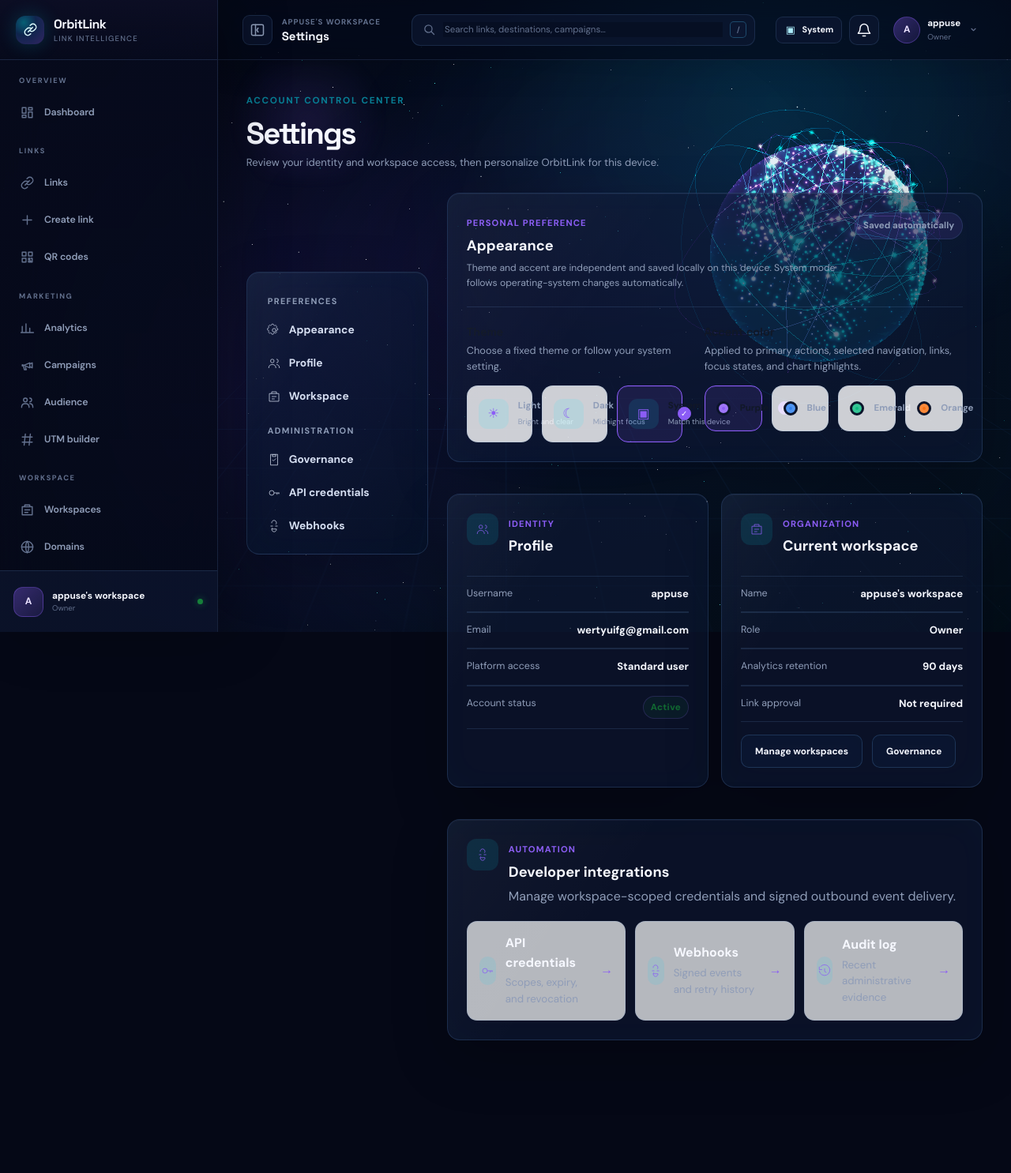
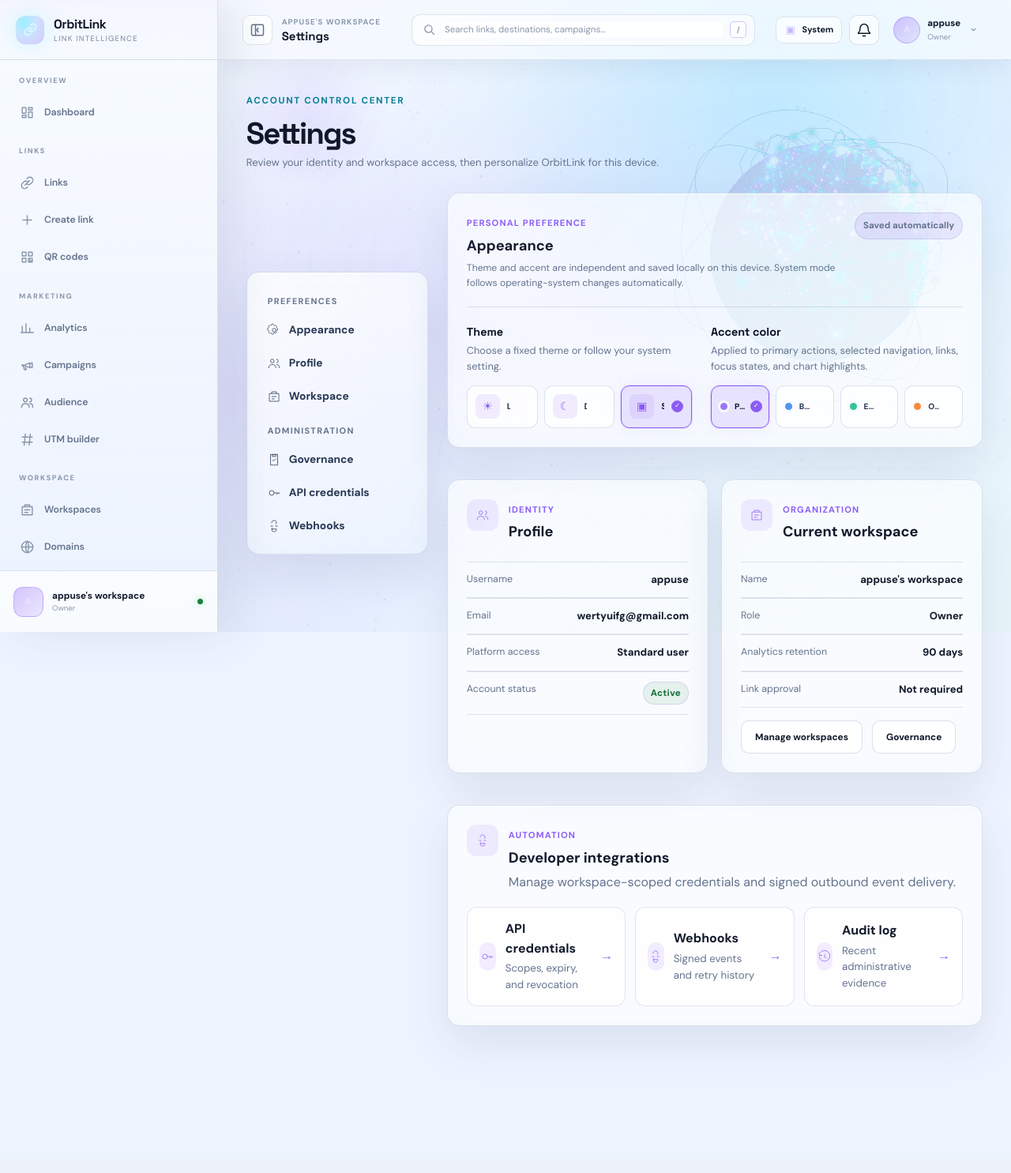
Before and after one commit to NeerajKumarU/Url_short, a Django app: page /settings/ in a window 1280 px wide. Shown: the whole page at 79% size. After the commit the page ends 1310 px from the top, so only its background shows below. Run offline with Django 4.2, Linux system fonts and the light colour scheme; a user stored in the database is signed in; data comes from the database, SQL or seed files in the repository; data that the repository does not hold is empty.

Commit message:
fix(ui): repair appearance toggles and spacing

```diff
--- a/app/templates/base.html
+++ b/app/templates/base.html
@@ -42,7 +42,7 @@
     {% block styles %}{% endblock %}
     <link rel="stylesheet" href="{% static 'css/theme.css' %}">
     <link rel="stylesheet" href="{% static 'css/premium.css' %}?v=20261103-1">
-    <link rel="stylesheet" href="{% static 'css/cyber-scene.css' %}?v=20261103-1">
+    <link rel="stylesheet" href="{% static 'css/cyber-scene.css' %}?v=20261103-2">
     {% block page_styles %}{% endblock %}
   </head>
   <body class="{% if user.is_authenticated %}app-authenticated{% else %}public-page{% endif %} {% block body_class %}{% endblock %}" data-route="{{ request.resolver_match.url_name|default:'unknown' }}">
--- a/app/url_short/static/css/cyber-scene.css
+++ b/app/url_short/static/css/cyber-scene.css
@@ -15,6 +15,7 @@
   --surface: rgba(14, 25, 53, .58);
   --surface-2: rgba(20, 34, 69, .68);
   --surface-solid: #0b142a;
+  --surface-raised: #101c38;
   --control-bg: rgba(14, 25, 53, .72);
   --control-focus-bg: rgba(20, 36, 75, .84);
   --menu-bg: rgba(7, 14, 32, .96);
@@ -22,6 +23,7 @@
   --border: rgba(115, 159, 224, .16);
   --border-strong: rgba(73, 201, 255, .29);
   --text: #f6f8ff;
+  --text-strong: #ffffff;
   --text-subtle: #d5def1;
   --muted: #8f9db8;
   --muted-2: #63718e;
@@ -35,6 +37,48 @@
   color: var(--text);
   background: var(--cyber-midnight);
 }
+
+html[data-accent="purple"] .app-authenticated { --primary: #8b5cf6; --primary-hover: #7042e8; --primary-rgb: 139, 92, 246; --accent-text: #c8b6ff; --primary-soft: rgba(139,92,246,.13); --accent-soft: rgba(139,92,246,.11); }
+html[data-accent="blue"] .app-authenticated { --primary: #258bff; --primary-hover: #0875ed; --primary-rgb: 37, 139, 255; --accent-text: #8ec9ff; --primary-soft: rgba(37,139,255,.13); --accent-soft: rgba(37,139,255,.11); }
+html[data-accent="emerald"] .app-authenticated { --primary: #00b989; --primary-hover: #009d75; --primary-rgb: 0, 185, 137; --accent-text: #6fffd8; --primary-soft: rgba(0,185,137,.13); --accent-soft: rgba(0,229,168,.1); }
+html[data-accent="orange"] .app-authenticated { --primary: #f97316; --primary-hover: #e85c08; --primary-rgb: 249, 115, 22; --accent-text: #ffbd87; --primary-soft: rgba(249,115,22,.13); --accent-soft: rgba(249,115,22,.1); }
+
+html[data-theme="light"] .app-authenticated {
+  --bg: #eef4ff;
+  --bg-deep: #e5edfb;
+  --sidebar-bg: rgba(244,248,255,.9);
+  --topbar-bg: rgba(244,248,255,.76);
+  --surface: rgba(255,255,255,.66);
+  --surface-2: rgba(244,248,255,.86);
+  --surface-solid: #f8fbff;
+  --surface-raised: #ffffff;
+  --control-bg: rgba(255,255,255,.72);
+  --control-focus-bg: #ffffff;
+  --menu-bg: rgba(250,252,255,.97);
+  --row-hover: rgba(var(--primary-rgb),.07);
+  --border: rgba(43,76,126,.14);
+  --border-strong: rgba(var(--primary-rgb),.34);
+  --text: #10182a;
+  --text-strong: #071124;
+  --text-subtle: #263754;
+  --muted: #64738e;
+  --muted-2: #8896ac;
+  color: var(--text);
+  background: #eef4ff;
+}
+html[data-theme="light"] .cyber-universe { background: radial-gradient(circle at 76% 18%, rgba(0,174,255,.13), transparent 31%), radial-gradient(circle at 23% 62%, rgba(108,51,232,.1), transparent 36%), linear-gradient(145deg,#f6f9ff,#e7f1ff 64%,#e9f8fb); }
+html[data-theme="light"] #cyber-scene { opacity: .45; filter: saturate(.9) contrast(.92); }
+html[data-theme="light"] .cyber-aurora { opacity: .38; }
+html[data-theme="light"] .cyber-grid { opacity: .16; }
+html[data-theme="light"] .cyber-vignette { background: radial-gradient(circle at 64% 36%,transparent 0 28%,rgba(238,244,255,.06) 60%,rgba(221,231,247,.46) 100%); }
+html[data-theme="light"] .app-authenticated .app-sidebar { border-right-color: rgba(45,76,124,.14); background: linear-gradient(180deg,rgba(248,251,255,.94),rgba(238,244,255,.88)); box-shadow: 18px 0 55px rgba(37,56,91,.1); }
+html[data-theme="light"] .app-authenticated .app-topbar { border-bottom-color: rgba(45,76,124,.12); background: rgba(247,250,255,.78); box-shadow: 0 10px 30px rgba(37,56,91,.07); }
+html[data-theme="light"] .app-authenticated .glass-card,
+html[data-theme="light"] .app-authenticated .table-wrap { border-color: rgba(51,89,145,.16); background: linear-gradient(145deg,rgba(255,255,255,.84),rgba(239,246,255,.7)); box-shadow: 0 22px 55px rgba(37,56,91,.1),inset 0 1px rgba(255,255,255,.8); }
+html[data-theme="light"] .app-authenticated .button-secondary { border-color: rgba(51,89,145,.18); background: rgba(255,255,255,.7); }
+html[data-theme="light"] .app-authenticated input,
+html[data-theme="light"] .app-authenticated select,
+html[data-theme="light"] .app-authenticated textarea { border-color: rgba(51,89,145,.2); background: rgba(255,255,255,.78); }
 
 .cyber-universe { position: fixed; inset: 0; z-index: 0; overflow: hidden; pointer-events: none; background: radial-gradient(circle at 76% 18%, rgba(0, 174, 255, .09), transparent 32%), radial-gradient(circle at 25% 62%, rgba(108, 51, 232, .12), transparent 38%), linear-gradient(145deg, #050816, #071126 62%, #04111d); }
 #cyber-scene { position: absolute; inset: 0; width: 100%; height: 100%; opacity: .96; filter: saturate(1.15) contrast(1.06); transition: opacity .4s ease; }
@@ -53,11 +97,11 @@
 .app-authenticated .brand-mark { border-color: rgba(0,229,255,.34); color: #dffcff; background: radial-gradient(circle at 28% 24%, rgba(0,229,255,.38), rgba(37,139,255,.2) 42%, rgba(139,92,246,.32)); box-shadow: 0 0 24px rgba(0,229,255,.18); }
 .app-authenticated .sidebar-link { border-color: transparent; }
 .app-authenticated .sidebar-link:hover { border-color: rgba(0,229,255,.09); background: linear-gradient(90deg, rgba(37,139,255,.09), transparent); }
-.app-authenticated .sidebar-link.is-active { border-color: rgba(139,92,246,.3); background: linear-gradient(90deg, rgba(139,92,246,.29), rgba(37,139,255,.08)); box-shadow: inset 3px 0 #9b6dff, 0 0 24px rgba(139,92,246,.08); }
+.app-authenticated .sidebar-link.is-active { border-color: rgba(var(--primary-rgb),.3); background: linear-gradient(90deg, rgba(var(--primary-rgb),.29), rgba(37,139,255,.08)); box-shadow: inset 3px 0 var(--primary), 0 0 24px rgba(var(--primary-rgb),.08); }
 .app-authenticated .glass-card,
 .app-authenticated .table-wrap { border-color: rgba(104,158,224,.2); background: linear-gradient(145deg, rgba(18,30,63,.72), rgba(6,17,38,.64)); box-shadow: 0 24px 70px rgba(0,0,0,.22), inset 0 1px rgba(255,255,255,.045); backdrop-filter: blur(22px) saturate(135%); }
 .app-authenticated .glass-card::after { content: ""; position: absolute; inset: 0; z-index: -1; border-radius: inherit; pointer-events: none; box-shadow: inset 0 0 45px rgba(0,229,255,.018); }
-.app-authenticated .button-primary { border: 1px solid rgba(0,229,255,.32); background: linear-gradient(110deg, #8b45ed, #5365ed 54%, #00cfe4); box-shadow: 0 10px 30px rgba(74,68,228,.24), 0 0 24px rgba(0,229,255,.08); }
+.app-authenticated .button-primary { border: 1px solid rgba(var(--primary-rgb),.4); background: linear-gradient(110deg,var(--primary-hover),var(--primary) 58%,color-mix(in srgb,var(--primary) 58%,#00cfe4)); box-shadow: 0 10px 30px rgba(var(--primary-rgb),.24),0 0 24px rgba(0,229,255,.08); }
 .app-authenticated .button-secondary { border-color: rgba(103,164,229,.22); background: rgba(12,25,52,.62); backdrop-filter: blur(14px); }
 .app-authenticated input,
 .app-authenticated select,
@@ -65,6 +109,41 @@
 .app-authenticated input:focus,
 .app-authenticated select:focus,
 .app-authenticated textarea:focus { border-color: rgba(0,229,255,.5); box-shadow: 0 0 0 3px rgba(0,229,255,.08), 0 0 25px rgba(37,139,255,.1); }
+
+/* Compact, consistent appearance controls. These override both legacy theme and premium layers. */
+.settings-page .appearance-settings-grid { grid-template-columns: minmax(0,1fr) minmax(0,1.12fr); gap: 24px; }
+.settings-page .theme-choice-grid { grid-template-columns: repeat(3,minmax(0,1fr)); gap: 8px; }
+.settings-page .accent-choice-grid { grid-template-columns: repeat(4,minmax(0,1fr)); gap: 8px; }
+.settings-page .appearance-option,
+.settings-page .accent-option { min-width: 0; }
+.settings-page .appearance-option-body,
+.settings-page .accent-option-body {
+  width: 100%;
+  min-width: 0;
+  min-height: 54px;
+  padding: 9px 10px;
+  gap: 9px;
+  border: 1px solid rgba(104,158,224,.2);
+  border-radius: 11px;
+  color: var(--text-subtle);
+  background: rgba(7,17,38,.66);
+  box-shadow: inset 0 1px rgba(255,255,255,.025);
+  transform: none;
+}
+.settings-page .accent-option-body { padding-inline: 8px; gap: 6px; }
+html[data-theme="light"] .settings-page .appearance-option-body,
+html[data-theme="light"] .settings-page .accent-option-body { border-color: rgba(51,89,145,.16); background: rgba(255,255,255,.74); }
+.settings-page .appearance-option:hover .appearance-option-body,
+.settings-page .accent-option:hover .accent-option-body { border-color: rgba(var(--primary-rgb),.45); background: rgba(var(--primary-rgb),.08); transform: none; }
+.settings-page .appearance-radio:checked + .appearance-option-body,
+.settings-page .appearance-radio:checked + .accent-option-body { border-color: var(--primary); color: var(--text-strong); background: rgba(var(--primary-rgb),.14); box-shadow: 0 0 0 1px rgba(var(--primary-rgb),.16),0 0 22px rgba(var(--primary-rgb),.08); }
+.settings-page .appearance-option-icon { width: 31px; height: 31px; border-radius: 8px; font-size: .88rem; }
+.settings-page .appearance-option-body strong,
+.settings-page .accent-option-body strong { overflow: hidden; font-size: .68rem; text-overflow: ellipsis; white-space: nowrap; }
+.settings-page .accent-option-body strong { font-size: .64rem; }
+.settings-page .appearance-option-body small { display: none; }
+.settings-page .appearance-check { width: 15px; height: 15px; font-size: .52rem; }
+.settings-page .accent-swatch { width: 15px; height: 15px; flex: 0 0 auto; }
 
 .cyber-page-shell { position: relative; isolation: isolate; }
 .cyber-page-heading { min-height: 150px; padding: 26px 30% 25px 0; align-items: center; }
@@ -143,6 +222,7 @@
   .cyber-intelligence-grid { grid-template-columns: 1fr; }
   .audience-hero { grid-template-columns: 1fr; }
   .audience-globe-anchor { min-height: 210px; }
+  .settings-page .appearance-settings-grid { grid-template-columns: 1fr; }
 }
 @media (max-width: 600px) {
   .cyber-grid { background-size: 42px 42px; }
@@ -152,6 +232,7 @@
   .cyber-stat { min-height: 125px; }
   .cyber-bar-chart { height: 205px; gap: 2px; }
   .audience-hero { padding: 24px 20px; }
+  .settings-page .accent-choice-grid { grid-template-columns: repeat(2,minmax(0,1fr)); }
 }
 @media (prefers-reduced-motion: reduce) {
   .cyber-aurora,
```
